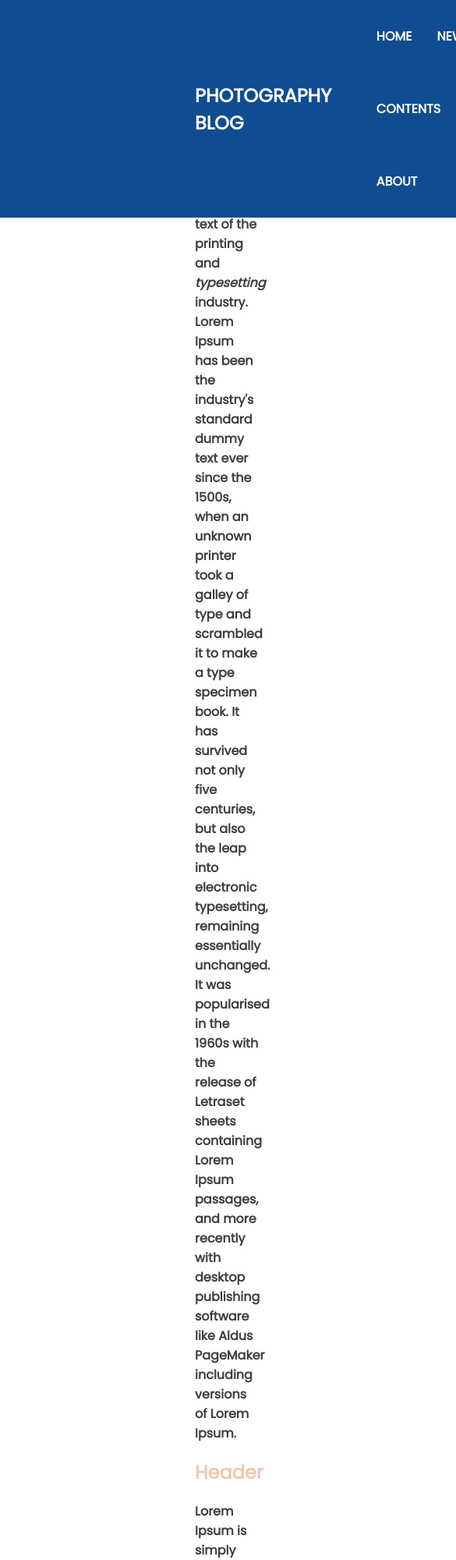
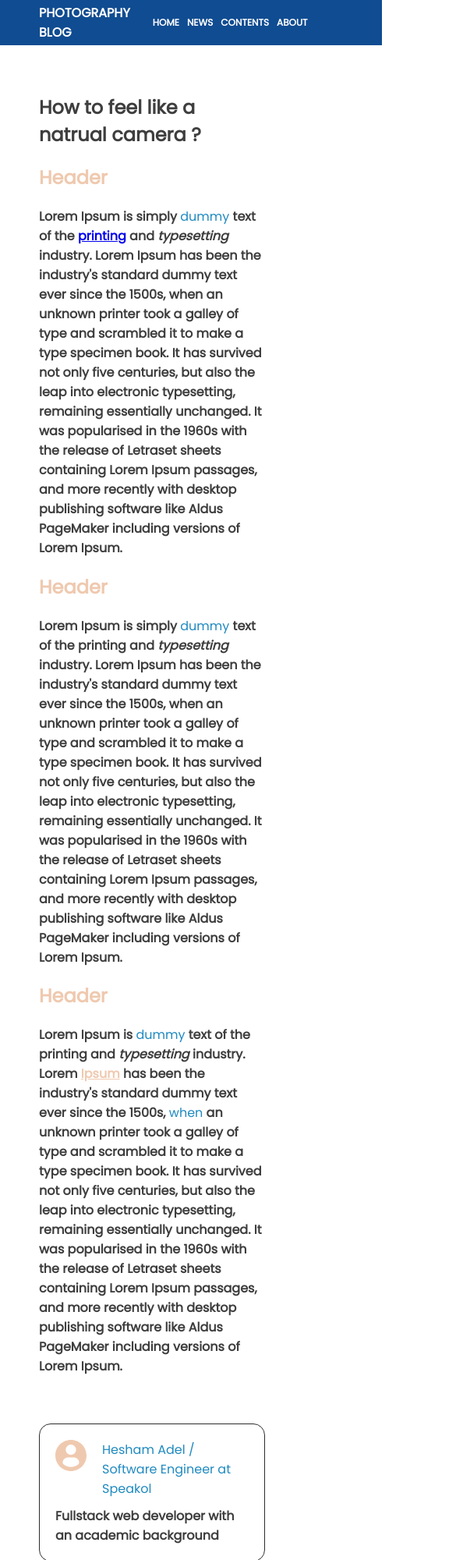
Before and after one commit to hellsinglord22/udacity-blog, a plain HTML site: page blog/details.html in a window 390 px wide. Shown: the top 2000 px of the page at 78% size, 585 px wide, since content can reach past the window. Drawn offline with Linux system fonts and the light colour scheme.

Commit message:
Adds author section

```diff
--- a/blog/details.html
+++ b/blog/details.html
@@ -28,13 +28,14 @@
 
 
         <div class="content">
-            <div>
+            <article>
 
+                <h1>How to feel like a natrual camera ?</h1>
 
                 <section>
                     <h2>Header</h2>
                     <p>
-                        Lorem Ipsum is simply <b>dummy</b> text of the printing and <i>typesetting</i> industry. Lorem Ipsum has been the industry's standard dummy text ever since the 1500s, when an unknown printer took a galley of type and scrambled it to make a type specimen book. It has survived not only five centuries, but also the leap into electronic typesetting, remaining essentially unchanged. It was popularised in the 1960s with the release of Letraset sheets containing Lorem Ipsum passages, and more recently with desktop publishing software like Aldus PageMaker including versions of Lorem Ipsum.
+                        Lorem Ipsum is simply <b>dummy</b> text of the <a href="https://www.google.com">printing</a> and <i>typesetting</i> industry. Lorem Ipsum has been the industry's standard dummy text ever since the 1500s, when an unknown printer took a galley of type and scrambled it to make a type specimen book. It has survived not only five centuries, but also the leap into electronic typesetting, remaining essentially unchanged. It was popularised in the 1960s with the release of Letraset sheets containing Lorem Ipsum passages, and more recently with desktop publishing software like Aldus PageMaker including versions of Lorem Ipsum.
                     </p>
                 </section>
                 <section>
@@ -46,12 +47,29 @@
                 <section>
                     <h2>Header</h2>
                     <p>
-                        Lorem Ipsum is simply <b>dummy</b> text of the printing and <i>typesetting</i> industry. Lorem <u>Ipsum</u> has been the industry's standard dummy text ever since the 1500s, <b>when</b> an unknown printer took a galley of type and scrambled it to make a type specimen book. It has survived not only five centuries, but also the leap into electronic typesetting, remaining essentially unchanged. It was popularised in the 1960s with the release of Letraset sheets containing Lorem Ipsum passages, and more recently with desktop publishing software like Aldus PageMaker including versions of Lorem Ipsum.
+                        Lorem Ipsum is <b>dummy</b> text of the printing and <i>typesetting</i> industry. Lorem <u>Ipsum</u> has been the industry's standard dummy text ever since the 1500s, <b>when</b> an unknown printer took a galley of type and scrambled it to make a type specimen book. It has survived not only five centuries, but also the leap into electronic typesetting, remaining essentially unchanged. It was popularised in the 1960s with the release of Letraset sheets containing Lorem Ipsum passages, and more recently with desktop publishing software like Aldus PageMaker including versions of Lorem Ipsum.
                     </p>
                 </section>
 
+            </article>
+
+            <div class="meta-section">
+                <div class="author-info">
+                    <div class="author-header-info">
+                        <img width="40" height="40" src="../assets/profile-user.svg" />
+                        <span><b>Hesham Adel / Software Engineer at Speakol</b></span>
+                    </div>
+                    <span>Fullstack web developer with an academic background</span>
+                </div>
+                <div class="share-section">
+                    <span><b>SHARE THIS ARTICLE</b></span>
+                    <div class="share-section-icons">
+                        <img src="../assets/twitter.svg" alt="twitter" width="24" height="24">
+                        <img src="../assets/facebook.svg" alt="facebook" width="24" height="24">
+                        <img src="../assets/linkedin.svg" alt="linkedin" width="24" height="24">
+                    </div>
+                </div>
             </div>
-            <div></div>
         </div>
 
 
--- a/css/blog-details.css
+++ b/css/blog-details.css
@@ -1,3 +1,6 @@
+
+
+
 .home-page-layout {
     width: 100vw;
     display: grid;
@@ -7,6 +10,43 @@
     "header"
     "content"
     "footer";
+}
+
+.author-info {
+    border: 1px solid #2c2c2c;
+    padding: 20px;
+    border-radius: 15px;
+    margin-top: 25px;
+}
+
+.author-header-info {
+    display: flex;
+    margin-bottom: 10px;
+}
+
+.author-header-info {
+    width: 100%;
+}
+
+.author-header-info > img {
+    margin-right: 20px;
+}
+
+.share-section {
+    border: 1px solid #2c2c2c;
+    padding: 20px;
+    border-radius: 15px;
+    margin-top: 25px;
+}
+
+.share-section-icons {
+    padding: 10px;
+    display: flex;
+    justify-content: space-between;
+}
+
+.share-section-icons > img {
+    cursor: pointer;
 }
 
 
@@ -51,6 +91,9 @@
     background-color: #4CAF50;
     color: white;
 }
+
+
+
 
 
 .content {
@@ -117,3 +160,40 @@
 .navbar-items > a:hover {
     color: var(--fourth-color);
 }
+
+
+@media only screen and (max-width: 600px) {
+
+    .navbar {
+        background-color: var(--secondary-color);
+        position: fixed;
+        z-index: 9999;
+        width: 100%;
+        padding: 0px 50px;
+    }
+
+    .website-title {
+        font-size: 16px;
+    }
+
+    .navbar-items > a {
+        color: white;
+        font-size: 12px;
+        text-decoration: none;
+        padding: 0;
+        margin-right: 10px;
+    }
+
+    .navbar-items {
+        width: 70%;
+    }
+
+    .content {
+        padding: 100px 50px;
+        display: grid;
+        grid-template-columns: repeat(1, 1fr);
+        gap: 20px;
+        grid-area: 'content'
+    }
+
+}
--- a/css/blog-index.css
+++ b/css/blog-index.css
@@ -212,7 +212,7 @@ a.active {
 }
 
 .blog-title {
-    color: var(--secondary-color);
+    color: var(--fourth-color);
     width: 100%;
     margin-bottom: 10px;
 }
--- a/css/style.css
+++ b/css/style.css
@@ -10,7 +10,7 @@ body {
 }
 
 b {
-  color: var(--third-color);
+  color: var(--fourth-color);
   font-weight: 500;
 }
 
@@ -19,8 +19,9 @@ u {
 }
 
 h2 {
-  color: var(--third-color)
+  color: var(--third-color);
 }
+
 
 html {
   box-sizing: border-box;
```
Also changed, not shown: blog/index.html (+2 -0 lines), assets/facebook.svg (added), assets/linkedin.svg (added), assets/twitter.svg (added).
